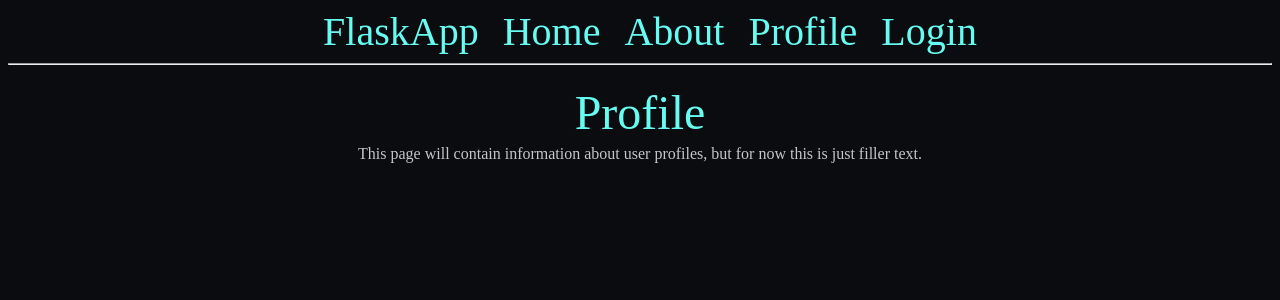
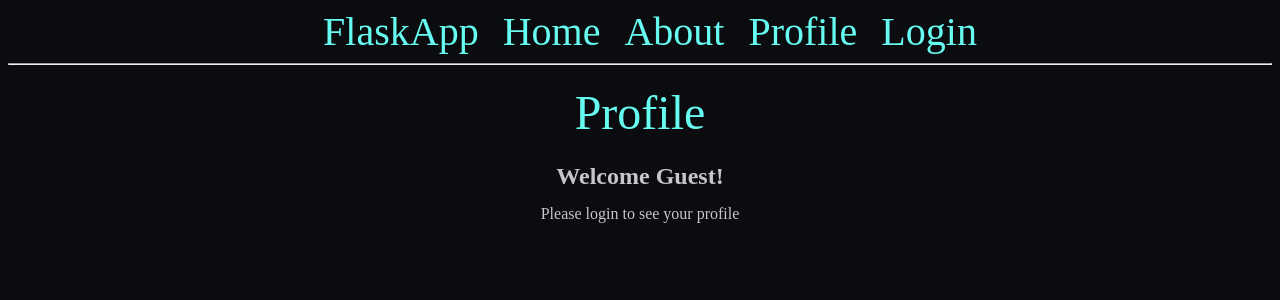
Before and after one commit to Brian-Pob/flask-webapp, a Flask app: page /profile in a window 1280 px wide. Shown: the top 300 px of the page. Run offline with Flask 3, Linux system fonts and the light colour scheme.

Commit message:
Profile page recognizes if user is logged in

```diff
--- a/app/routes.py
+++ b/app/routes.py
@@ -226,7 +226,7 @@ def admin():
 
 @app.route("/profile")
 def profile():
-    return render_template("profile.html")
+    return render_template("profile.html", session=dict(session).get('user', None))
 
 @app.route("/error")
 def error():
--- a/app/templates/profile.html
+++ b/app/templates/profile.html
@@ -2,6 +2,13 @@
 {% block content %}
 <body class="profile">
     <header>Profile</header>
-    <p class="text">This page will contain information about user profiles, but for now this is just filler text.</p>
+    <br>
+    {% if session %}
+        <h2 class="text">Welcome {{session.userinfo.name}}!</h2>
+        <p class="text">This page will contain information about user profiles, but for now this is just filler text.</p>
+    {% else %}
+        <h2 class="text">Welcome Guest!</h2>
+        <p class="text">Please login to see your profile</p>
+    {% endif %}
 </body>
 {% endblock %}
```
Also changed, not shown: 7 other files.
